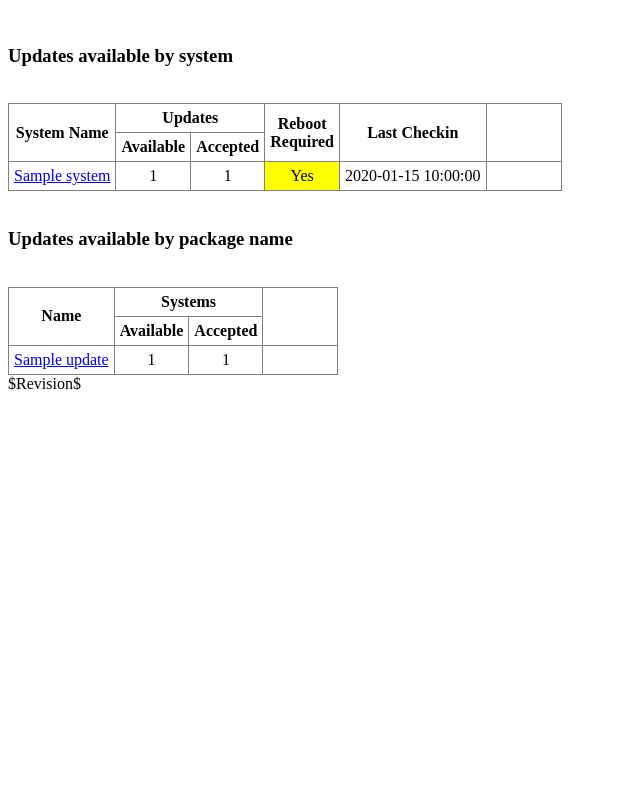
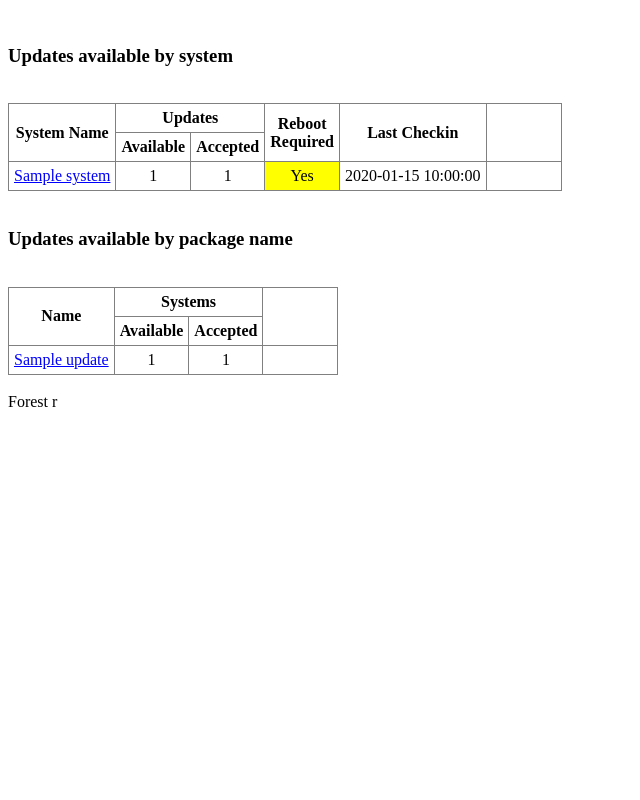
Before and after one commit to njcrawford/forest, a PHP site: page /index.php in a window 1280 px wide. Shown: the whole page, without its empty margins (0-640 px from the left). Run offline with PHP 8.4, Linux system fonts and the light colour scheme; tables that the repository leaves empty hold one stand-in row (values such as "Sample post"); data that the repository does not hold is empty.

Commit message:
Improved rev output

```diff
--- a/server/www/footer.php
+++ b/server/www/footer.php
@@ -1,3 +1,8 @@
-$Revision$
+<?php
+$forest_rev = '$Revision$';
+$forest_rev = explode($forest_rev, " ")[1];
+?>
+<br />
+Forest r<?php echo $forest_rev ?>
 </body>
 </html>
```
